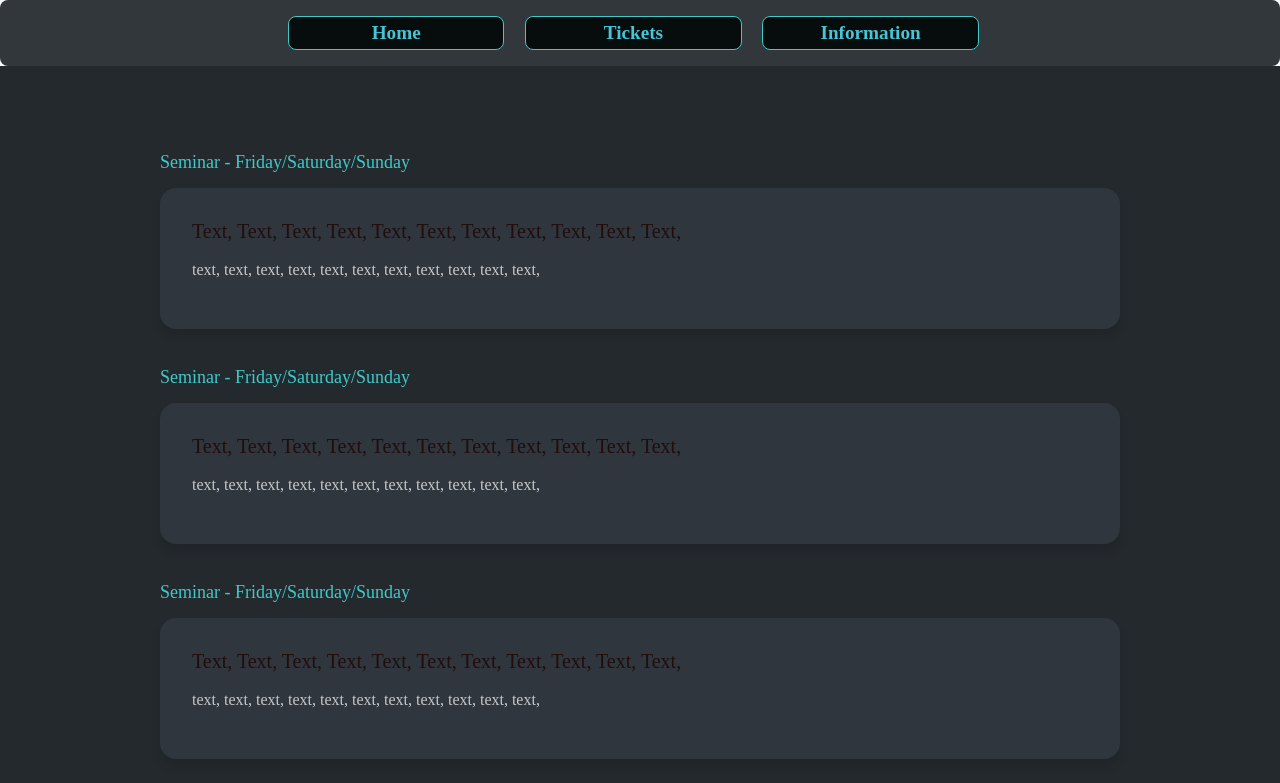
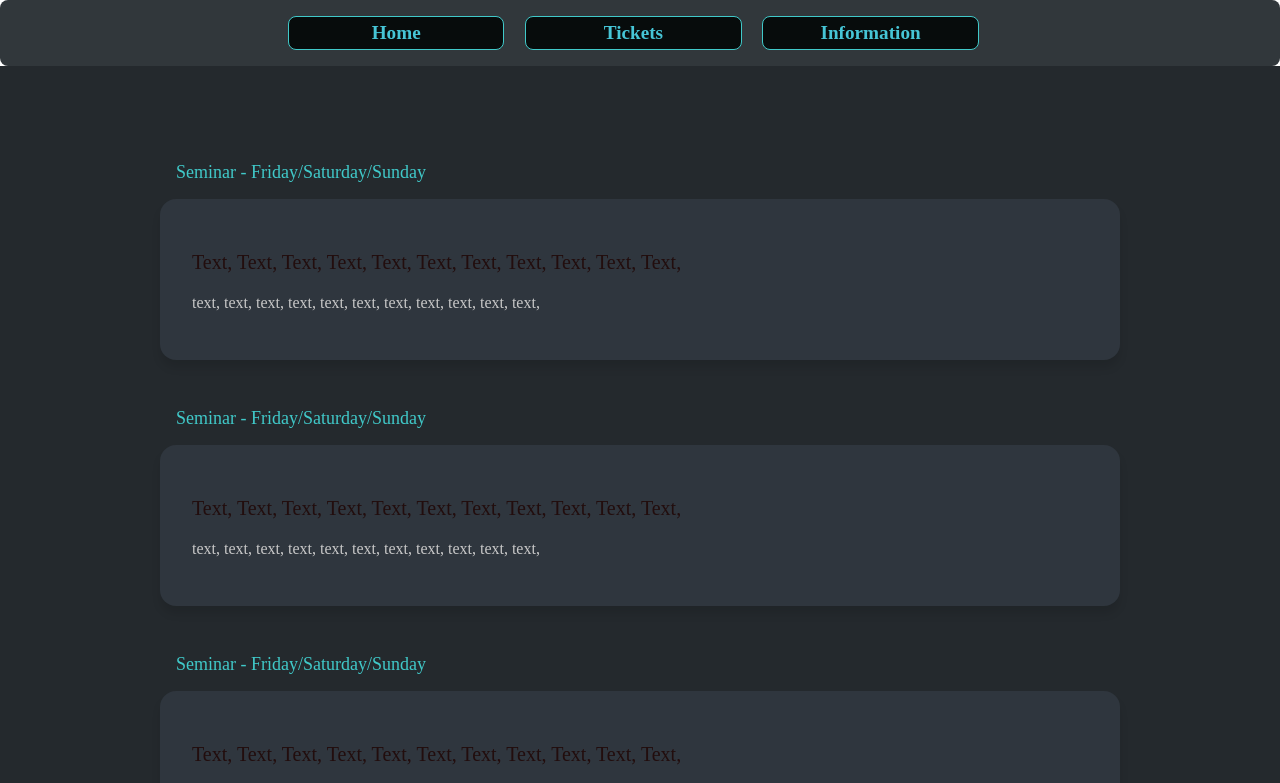
Before and after one commit to AkeVonWolfe/better-web, a plain HTML site: page index.html in a window 1280 px wide. Shown: the top 783 px of the page. Drawn offline with Linux system fonts and the light colour scheme.

Commit message:
cleaned up code

```diff
--- a/style.css
+++ b/style.css
@@ -17,17 +17,15 @@ body{
 	flex-wrap: wrap;
 	position: relative;
 }
-
 .timeline-item{
 	margin-bottom: 2rem;
 	width: 100%;
 	position: relative;
 }
-
 .timeline-date{
 	font-size: 18px;
 	color:  #40c9c9;
-	margin:6px 0 15px;
+	margin: 1rem ;
 }
 .timeline-content{
     background-color: #2f363e;
@@ -37,7 +35,6 @@ body{
 .timeline-content h3{
     font-size: 20px;
 	color: #220d0d;
-	margin:0 0 10px;
 	text-transform: capitalize;
 	font-weight: 500;
 }
@@ -45,7 +42,6 @@ body{
     color: #c8c8c8;
 	font-size: 16px;
 	font-weight: 300;
-	line-height: 22px;
 }
 .timeline-content {
     box-shadow: 0 8px 8px rgba(0, 0, 0, 0.1);
```
Also changed, not shown: form.css (+5 -2 lines).
